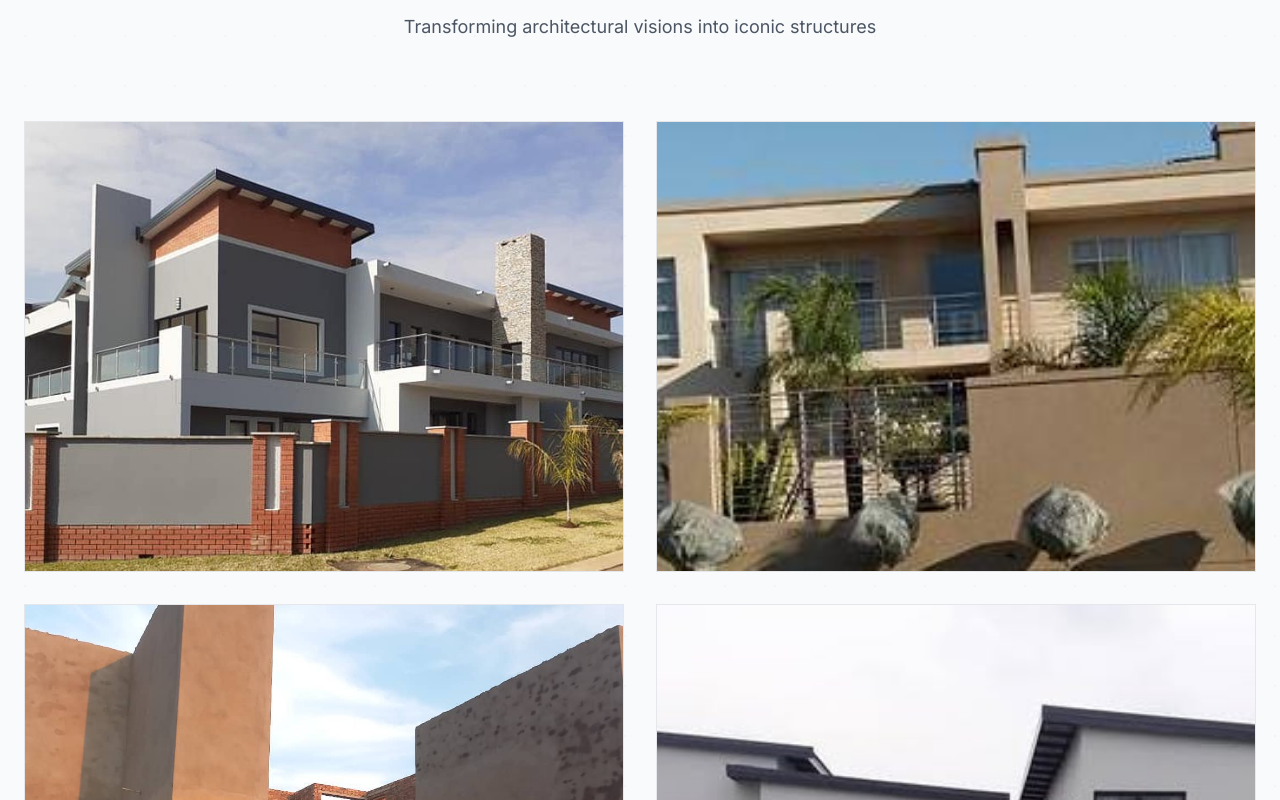
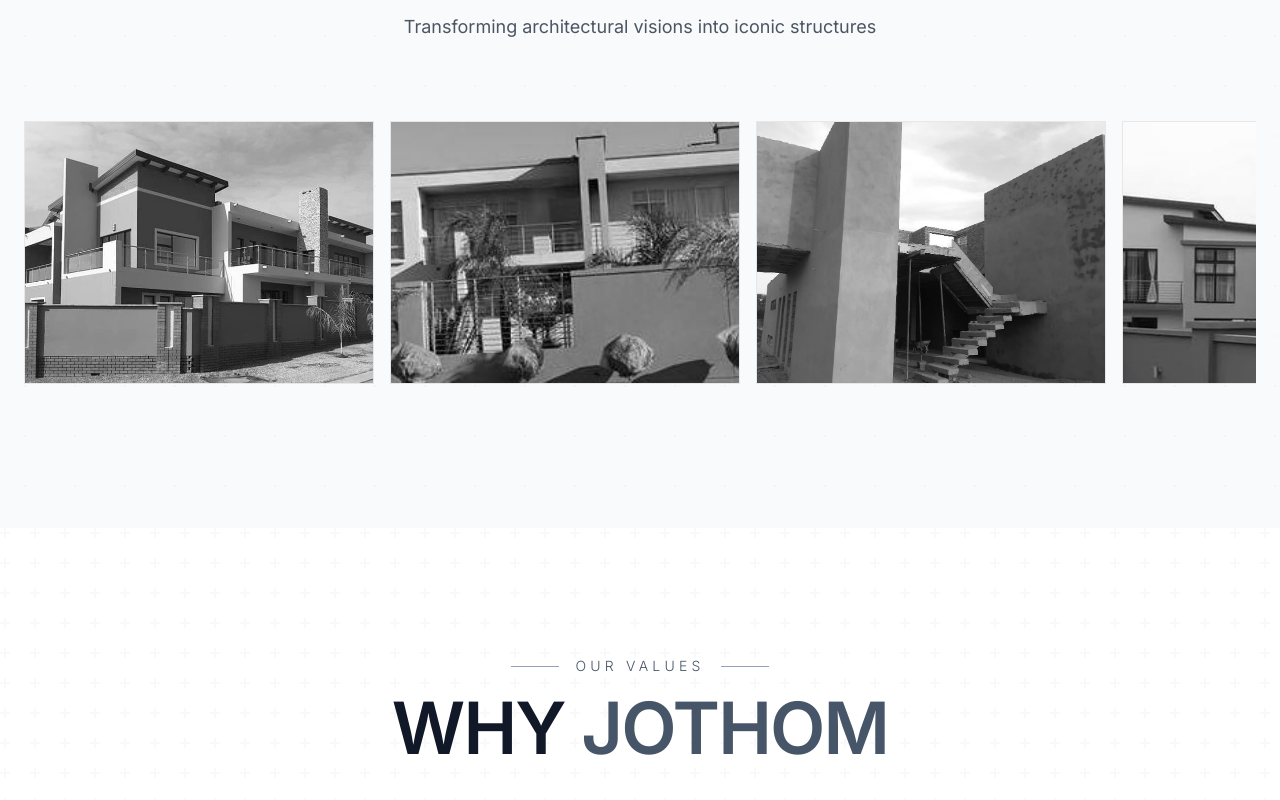
Before and after one commit to lololol0986/construction-, a React app: page / in a window 1280 px wide. Shown: the part 2940-3740 px from the top of the page. Built offline with nearby package versions, Linux system fonts and the light colour scheme; the HTML template or start-up script is replaced by a standard one.

Commit message:
Updated Portfolio.tsx

```diff
--- a/src/components/Portfolio.tsx
+++ b/src/components/Portfolio.tsx
@@ -75,20 +75,20 @@
           </p>
         </div>
 
-        <div className="grid md:grid-cols-2 gap-8">
+        <div className="flex gap-4 overflow-x-auto pb-4">
           {projects.map((project, idx) => (
             <div
               key={idx}
-              className={`group relative overflow-hidden bg-white border border-gray-200 transition-all duration-700 hover:border-slate-400 ${
+              className={`group relative overflow-hidden bg-white border border-gray-200 transition-all duration-700 hover:border-slate-400 flex-shrink-0 ${
                 isVisible ? 'opacity-100 translate-y-0' : 'opacity-0 translate-y-20'
               }`}
-              style={{ transitionDelay: `${idx * 150}ms` }}
+              style={{ transitionDelay: `${idx * 150}ms`, width: '350px' }}
             >
               <div className="relative aspect-[4/3] overflow-hidden">
                 <img
                   src={project.image}
                   alt={project.title}
-                  className="w-full h-full object-cover transform group-hover:scale-110 transition-transform duration-700"
+                  className="w-full h-full object-cover transform group-hover:scale-110 transition-transform duration-700 grayscale"
                 />
               </div>
 
```
